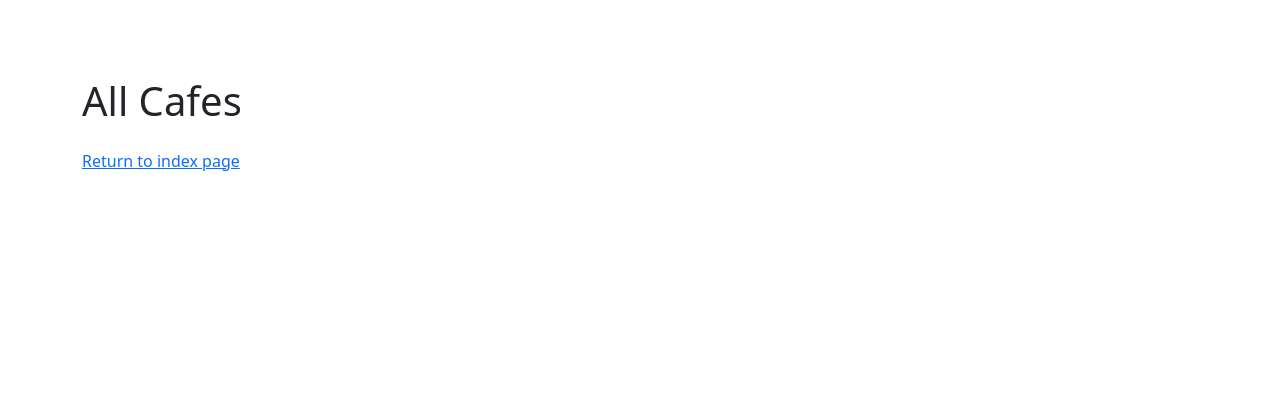
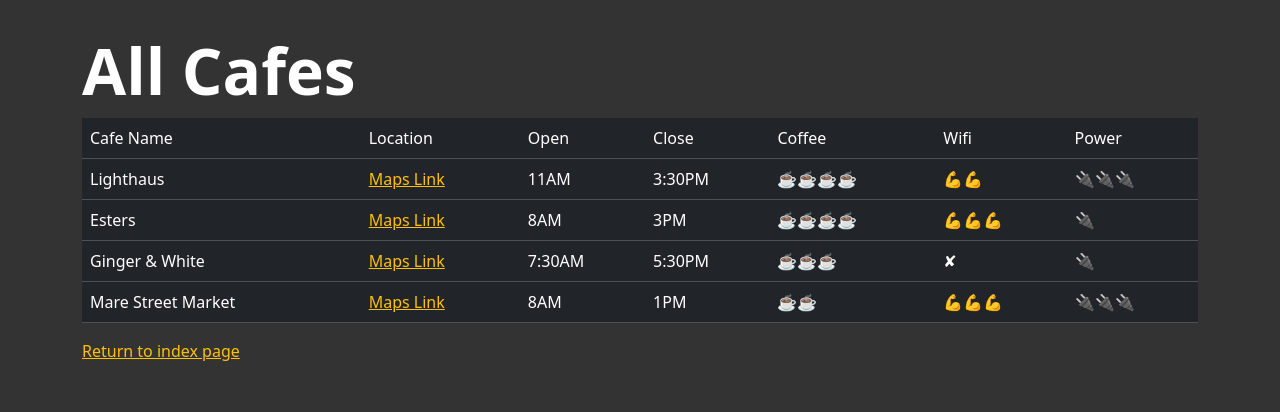
Before and after one commit to sahilsh-dev/My-Websites, a Flask app: page /cafes in a window 1280 px wide. Shown: the top 412 px of the page. Run offline with Flask 2, Linux system fonts and the light colour scheme; some libraries are stand-ins or nearby versions.

Commit message:
Added cafes list

```diff
--- a/Cafe Website/static/css/styles.css
+++ b/Cafe Website/static/css/styles.css
@@ -19,7 +19,15 @@
     background-color: #333;
 }
 
-.space-above {
-    margin-top: 20px;
-    padding-top: 20px;
+.extra-space {
+    padding: 3% 0;
 }
+
+.heading {
+    font-weight: 600;
+    font-size: 4rem;
+}
+
+.about-text {
+    font-size: 1.5rem;
+}
--- a/Cafe Website/templates/add.html
+++ b/Cafe Website/templates/add.html
@@ -1,4 +1,4 @@
-{% extends 'bootstrap/base.html' %}
+{% extends "base.html" %}
 
 {% block title %}Add A New Cafe{% endblock %}
 
--- a/Cafe Website/templates/base.html
+++ b/Cafe Website/templates/base.html
@@ -4,12 +4,7 @@
     <meta charset="UTF-8">
     <title>{% block title %}{% endblock %}</title>
     {{ bootstrap.load_css() }}
-    <style>
-        body {
-            margin-top: 6%;
-        }
-        {% block styling %}{% endblock %}
-    </style>
+    <link rel="stylesheet" href="/static/css/styles.css">
 </head>
 <body>
     {% block content %} {% endblock %}
--- a/Cafe Website/templates/cafes.html
+++ b/Cafe Website/templates/cafes.html
@@ -1,23 +1,28 @@
 {% extends "base.html" %}
-
 {% block title %}Restaurants{% endblock %}
 
 {% block content %}
 
     <div class="container">
-  <div class="row">
+        <div class="row extra-space">
             <div class="col-sm-12">
-
-      <h1>All Cafes</h1>
-
-	  <table class="table">
-          <!-- This is where you will write the code to render a Bootstrap
-          Table that contains all the information from the
-          cafe-data.csv file. -->
+                <h1 class="heading">All Cafes</h1>
+                <table class="table table-dark extra-space">
+                    <tbody>
+                        {% for row in cafes %}
+                            <tr>
+                            {% for element in row %}
+                                {% if element.startswith("https") %}
+                                    <td><a href={{ element }}>Maps Link</a></td>
+                                {%  else %}
+                                    <td>{{ element }}</td>
+                                {%  endif %}
+                            {% endfor %}
+                            </tr>
+                        {% endfor %}
+                    </tbody>
                 </table>
-
                 <p><a href="{{ url_for('home') }}">Return to index page</a></p>
-
             </div>
         </div>
     </div>
--- a/Cafe Website/templates/index.html
+++ b/Cafe Website/templates/index.html
@@ -5,10 +5,10 @@
 {% block content %}
     <div class="jumbotron text-center">
         <div class="container">
-            <h1 class="display-4">☕️ Coffee & Wifi 💻</h1>
-            <p class="lead">Want to work in a cafe but need power and wifi?</p>
+            <h1 class="heading display-4">☕️ Coffee & Wifi 💻</h1>
+            <p class="about-text">Want to work in a cafe but need power and wifi?</p>
             <hr class="my-4">
-            <p>You've found the right place! Checkout my collection of cafes with data on power socket availability,
+            <p class="about-text">You've found the right place! Checkout my collection of cafes with data on power socket availability,
                 wi-fi speed and coffee quality.</p>
             <a class="btn btn-warning btn-lg" href="{{ url_for('cafes') }}" role="button">Show Me!</a>
         </div>
```
Lines whose indentation alone changed are shown as unchanged.
